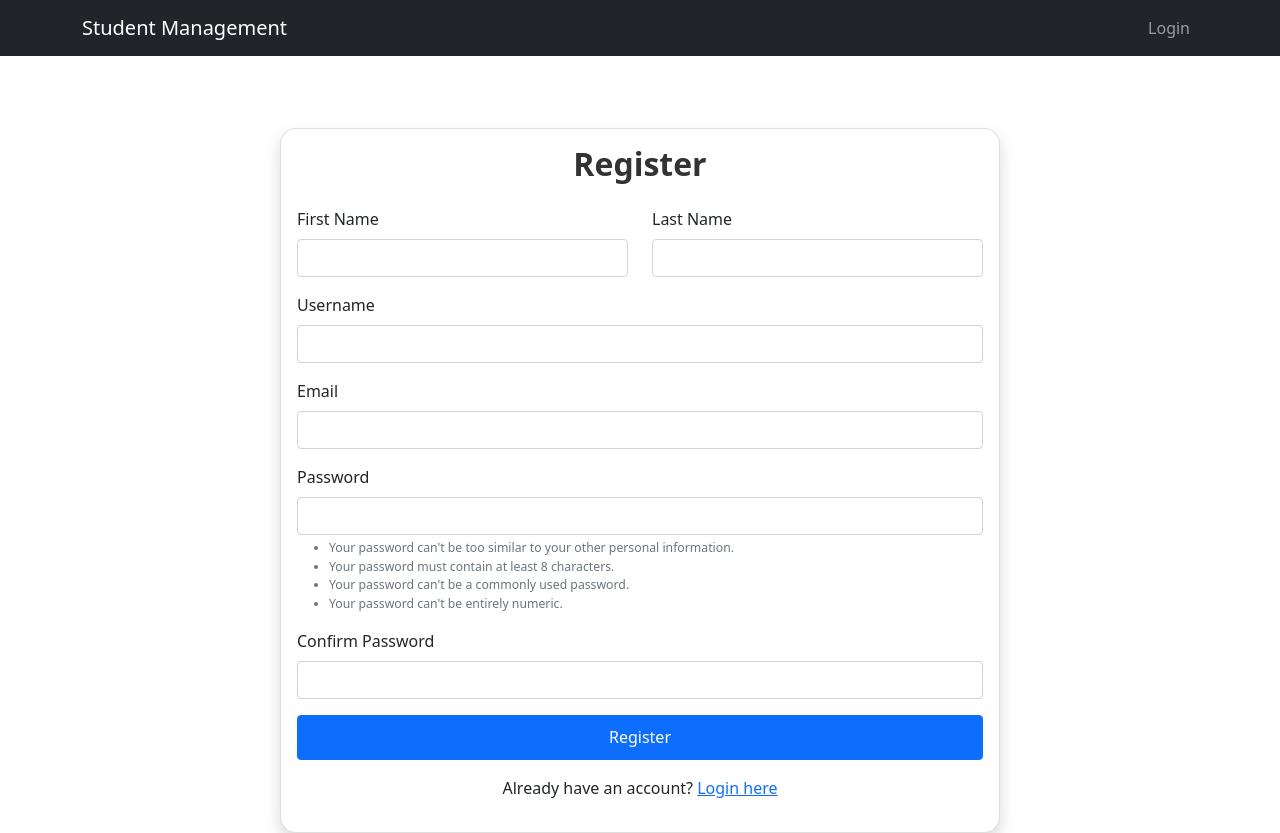
After one commit to sheikhrokonuzzman34/Student-Information-System-Django, a Django app: page /register/ in a window 1280 px wide. The commit adds this page. Run offline with Django 4.2, Linux system fonts and the light colour scheme.

Commit message:
add and update

```diff
--- a/student_app/forms.py
+++ b/student_app/forms.py
@@ -1,5 +1,20 @@
 from django import forms
+from django.contrib.auth.forms import UserCreationForm
+from django.contrib.auth.models import User
+
 from student_app.models import Student
+
+
+class UserRegistrationForm(UserCreationForm):
+    email = forms.EmailField(required=True)
+    first_name = forms.CharField(max_length=30, required=True)
+    last_name = forms.CharField(max_length=30, required=True)
+
+    class Meta:
+        model = User
+        fields = ['username', 'first_name', 'last_name', 'email', 'password1', 'password2']
+
+
 
 
 class StudentForm(forms.ModelForm):
--- /dev/null
+++ b/student_app/templates/auth/register.html
@@ -0,0 +1,111 @@
+{% extends 'student_app/base.html' %}
+
+{% block content %}
+<div class="container">
+    <div class="row justify-content-center">
+        <div class="col-md-8">
+            <div class="card mt-5">
+                <div class="card-body">
+                    <h2 class="card-title text-center mb-4">Register</h2>
+
+                    {% if messages %}
+                        {% for message in messages %}
+                            <div class="alert alert-{{ message.tags }}">
+                                {{ message }}
+                            </div>
+                        {% endfor %}
+                    {% endif %}
+
+                    <form method="post" novalidate>
+                        {% csrf_token %}
+
+                        <div class="row">
+                            <div class="col-md-6 mb-3">
+                                <label for="id_first_name" class="form-label">First Name</label>
+                                <input type="text" name="first_name" class="form-control {% if form.first_name.errors %}is-invalid{% endif %}"
+                                       id="id_first_name" value="{{ form.first_name.value|default:'' }}" required>
+                                {% if form.first_name.errors %}
+                                    <div class="invalid-feedback">
+                                        {{ form.first_name.errors|join:", " }}
+                                    </div>
+                                {% endif %}
+                            </div>
+
+                            <div class="col-md-6 mb-3">
+                                <label for="id_last_name" class="form-label">Last Name</label>
+                                <input type="text" name="last_name" class="form-control {% if form.last_name.errors %}is-invalid{% endif %}"
+                                       id="id_last_name" value="{{ form.last_name.value|default:'' }}" required>
+                                {% if form.last_name.errors %}
+                                    <div class="invalid-feedback">
+                                        {{ form.last_name.errors|join:", " }}
+                                    </div>
+                                {% endif %}
+                            </div>
+                        </div>
+
+                        <div class="mb-3">
+                            <label for="id_username" class="form-label">Username</label>
+                            <input type="text" name="username" class="form-control {% if form.username.errors %}is-invalid{% endif %}"
+                                   id="id_username" value="{{ form.username.value|default:'' }}" required>
+                            {% if form.username.errors %}
+                                <div class="invalid-feedback">
+                                    {{ form.username.errors|join:", " }}
+                                </div>
+                            {% endif %}
+                        </div>
+
+                        <div class="mb-3">
+                            <label for="id_email" class="form-label">Email</label>
+                            <input type="email" name="email" class="form-control {% if form.email.errors %}is-invalid{% endif %}"
+                                   id="id_email" value="{{ form.email.value|default:'' }}" required>
+                            {% if form.email.errors %}
+                                <div class="invalid-feedback">
+                                    {{ form.email.errors|join:", " }}
+                                </div>
+                            {% endif %}
+                        </div>
+
+                        <div class="mb-3">
+                            <label for="id_password1" class="form-label">Password</label>
+                            <input type="password" name="password1" class="form-control {% if form.password1.errors %}is-invalid{% endif %}"
+                                   id="id_password1" required>
+                            {% if form.password1.errors %}
+                                <div class="invalid-feedback">
+                                    {{ form.password1.errors|join:", " }}
+                                </div>
+                            {% endif %}
+                            <div class="form-text">
+                                <ul class="small">
+                                    <li>Your password can't be too similar to your other personal information.</li>
+                                    <li>Your password must contain at least 8 characters.</li>
+                                    <li>Your password can't be a commonly used password.</li>
+                                    <li>Your password can't be entirely numeric.</li>
+                                </ul>
+                            </div>
+                        </div>
+
+                        <div class="mb-3">
+                            <label for="id_password2" class="form-label">Confirm Password</label>
+                            <input type="password" name="password2" class="form-control {% if form.password2.errors %}is-invalid{% endif %}"
+                                   id="id_password2" required>
+                            {% if form.password2.errors %}
+                                <div class="invalid-feedback">
+                                    {{ form.password2.errors|join:", " }}
+                                </div>
+                            {% endif %}
+                        </div>
+
+                        <div class="d-grid gap-2">
+                            <button type="submit" class="btn btn-primary">Register</button>
+                        </div>
+                    </form>
+
+                    <div class="text-center mt-3">
+                        <p>Already have an account? <a href="{% url 'login' %}">Login here</a></p>
+                    </div>
+                </div>
+            </div>
+        </div>
+    </div>
+</div>
+{% endblock %}
--- a/student_app/templates/student_app/base.html
+++ b/student_app/templates/student_app/base.html
@@ -5,6 +5,31 @@
     <meta name="viewport" content="width=device-width, initial-scale=1.0">
     <title>Student Management System</title>
     <link href="https://cdn.jsdelivr.net/npm/bootstrap@5.1.3/dist/css/bootstrap.min.css" rel="stylesheet">
+
+    <style>
+        .form-control:focus {
+            border-color: #80bdff;
+            box-shadow: 0 0 0 0.2rem rgba(0, 123, 255, 0.25);
+        }
+
+        .card {
+            border-radius: 1rem;
+            box-shadow: 0 0.5rem 1rem rgba(0, 0, 0, 0.15);
+        }
+
+        .card-title {
+            color: #333;
+            font-weight: 600;
+        }
+
+        .btn-primary {
+            padding: 0.6rem 1.2rem;
+        }
+
+        .form-label {
+            font-weight: 500;
+        }
+    </style>
 </head>
 <body>
     <nav class="navbar navbar-expand-lg navbar-dark bg-dark">
--- a/student_app/urls.py
+++ b/student_app/urls.py
@@ -7,4 +7,10 @@ urlpatterns = [
     path('view/', view_student, name='view_student'),
     path('update/<str:student_id>/', update_student, name='update_student'),
     path('delete/<str:student_id>/', delete_student, name='delete_student'),
+
+    # authentication
+
+    path('login/', login_view, name='login'),
+    path('register/',register_view, name='register'),
+    path('logout/', logout_view, name='logout'),
 ]
--- a/student_app/views.py
+++ b/student_app/views.py
@@ -4,6 +4,54 @@ from django.contrib.auth.decorators import login_required, user_passes_test
 from django.contrib import messages
 from .models import Student
 from .forms import StudentForm, StudentSearchForm
+
+
+from django.contrib.auth import login, authenticate
+from django.contrib.auth.forms import AuthenticationForm
+from django.shortcuts import render, redirect
+from .forms import UserRegistrationForm
+
+from django.contrib.auth import logout
+
+def register_view(request):
+    if request.method == 'POST':
+        form = UserRegistrationForm(request.POST)
+        if form.is_valid():
+            user = form.save()
+            login(request, user)
+            messages.success(request, "Registration successful!")
+            return redirect('student_list')
+        else:
+            messages.error(request, "Registration failed. Please correct the errors.")
+    else:
+        form = UserRegistrationForm()
+    return render(request, 'auth/register.html', {'form': form})
+
+def login_view(request):
+    if request.method == 'POST':
+        form = AuthenticationForm(request, data=request.POST)
+        if form.is_valid():
+            username = form.cleaned_data.get('username')
+            password = form.cleaned_data.get('password')
+            user = authenticate(username=username, password=password)
+            if user is not None:
+                login(request, user)
+                messages.success(request, f"Welcome back, {username}!")
+                return redirect('student_list')
+            else:
+                messages.error(request, "Invalid username or password.")
+        else:
+            messages.error(request, "Invalid username or password.")
+    else:
+        form = AuthenticationForm()
+    return render(request, 'auth/login.html', {'form': form})
+
+
+@login_required
+def logout_view(request):
+    logout(request)
+    messages.success(request, "You have been successfully logged out!")
+    return redirect('login')
 
 def is_admin(user):
     return user.is_superuser
```
Also changed, not shown: student_app/templates/auth/login.html (added, +57 -0 lines), db.sqlite3.
